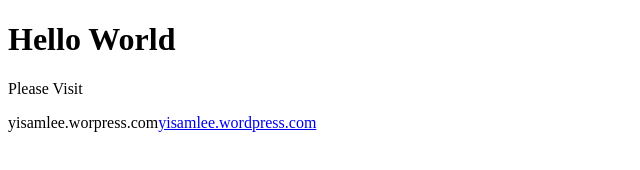
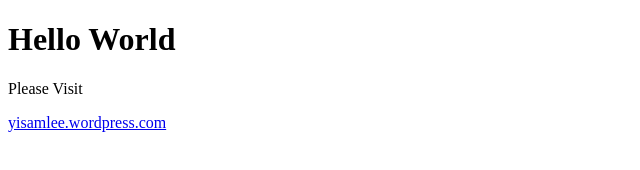
Before and after one commit to yisamlee/yisamlee.github.io, a plain HTML site: page index.html in a window 1280 px wide. Shown: the whole page, without its empty margins (0-640 px from the left). Drawn offline with Linux system fonts and the light colour scheme.

Commit message:
Update index.html

```diff
--- a/index.html
+++ b/index.html
@@ -3,6 +3,6 @@
 <meta http-equiv = "refresh" content = "3; url = https://yisamlee.wordpress.com" />
 <body>
 <h1>Hello World</h1>
-<p>Please Visit<p> yisamlee.worpress.com<a href="http://yisamlee.wordpress.com">yisamlee.wordpress.com</a>
+<p>Please Visit<p><a href="http://yisamlee.wordpress.com">yisamlee.wordpress.com</a>
 </body>
 </html>
```
